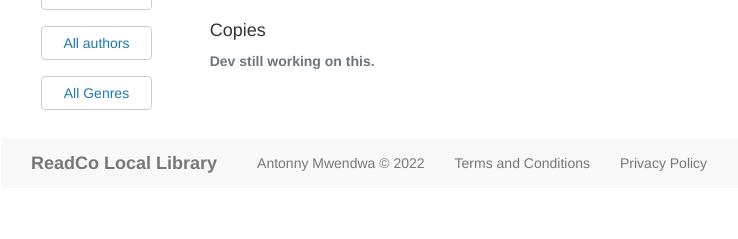
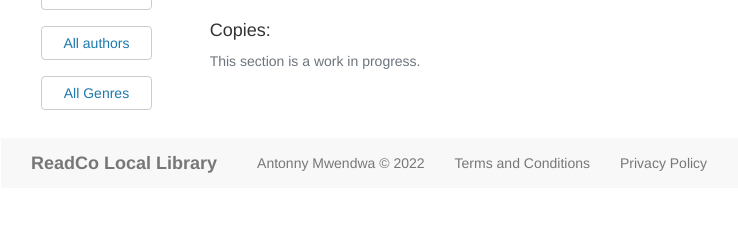
Before and after one commit to AntoMw/Locallibrary, a Django app: template catalog/templates/catalog/author_detail.html in a window 1280 px wide. Shown: the part 212-451 px from the top of the page, without its empty margins (28-766 px from the left). Run offline with Django 4.2, Linux system fonts and the light colour scheme; the template is opened without the code that fills it, so the values that code supplies are empty; some libraries are stand-ins or nearby versions.

Commit message:
updated Author Detail View

```diff
--- a/catalog/templates/catalog/author_detail.html
+++ b/catalog/templates/catalog/author_detail.html
@@ -11,11 +11,12 @@
   {% endif %}
 
   <div style="margin-top:20px">
-    <h4>Copies</h4>
-      <p class="text-muted"><strong>Dev still working on this. </strong> </p>
+    <h4>Copies:</h4>
+      <p class="text-muted">This section is a work in progress.</p>
 
     <!-- check the for loop in book detail for inspiration, also check out the
     code to list the count of books ith a certain phrase in the fields i.e author
      last name-->
+
   </div>
 {% endblock %}
--- a/catalog/templates/catalog/book_detail.html
+++ b/catalog/templates/catalog/book_detail.html
@@ -9,7 +9,7 @@
   <p><strong>Language:</strong> {{ book.language }}</p>
   <p><strong>Genre:</strong> {{ book.genre.all|join:", " }}</p>
 
-  <div style="margin-left:20px;margin-top:20px">
+  <div style="margin-top:20px">
     <h4>Copies</h4>
 
     {% for copy in book.bookinstance_set.all %} <!-- Code to iterate across each copy/instance of the book-->
```
